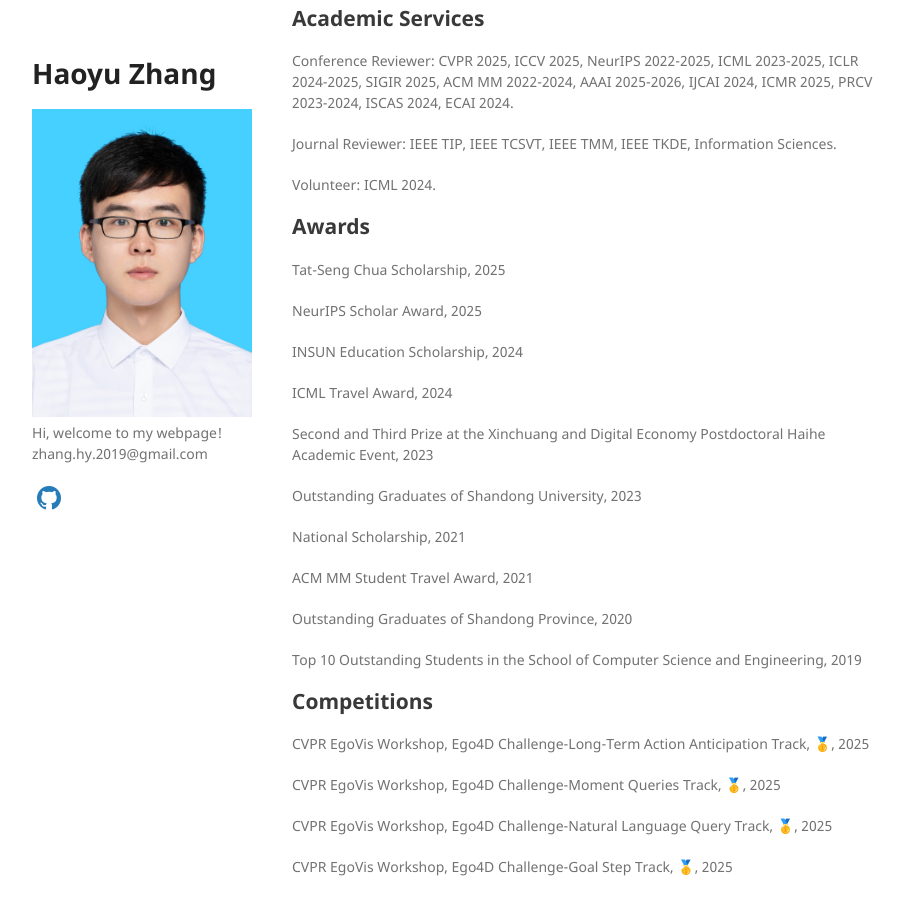
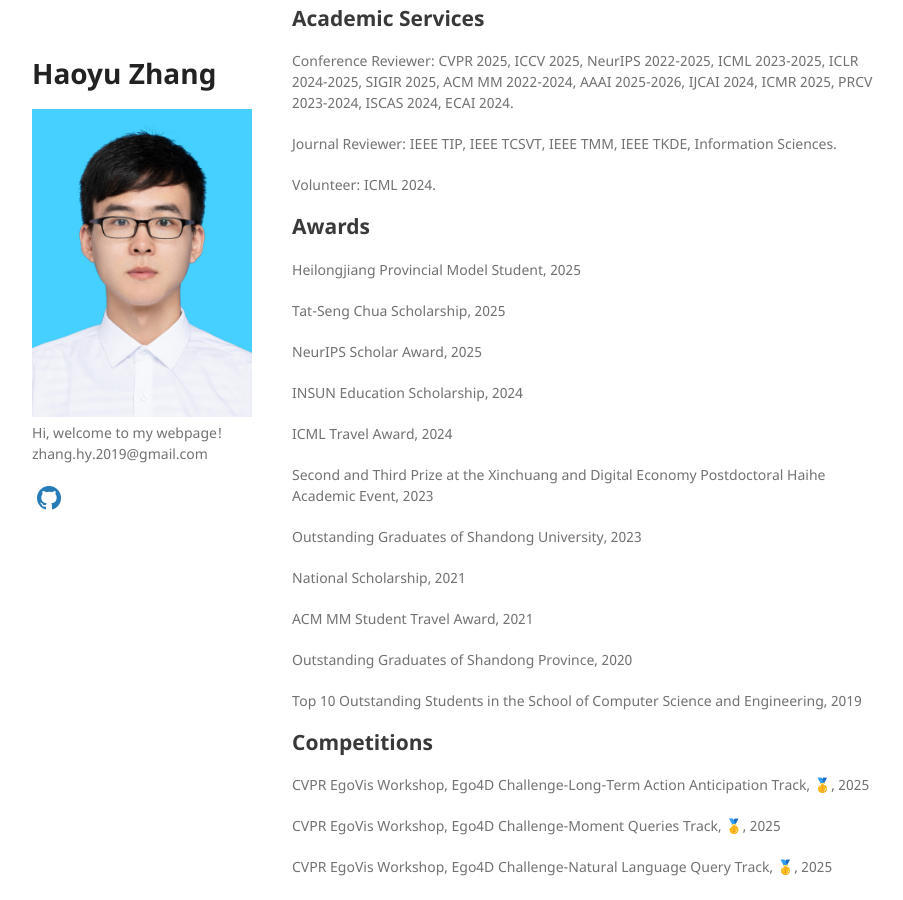
Before and after one commit to Hyu-Zhang/Hyu-Zhang.github.io, a Jekyll site: the page built from index.md, in a window 1280 px wide and 900 px high, scrolled down 2386 px. Shown: the whole window, without its empty margins (178-1081 px from the left). Built offline with Jekyll 4.4.1, drawn with Linux system fonts in a browser that asks for light colours; a style sheet for code colours, icons or effects is not loaded; our own code applies the rules of GitHub Pages for plain Markdown files.

Commit message:
Update index.md

```diff
--- a/index.md
+++ b/index.md
@@ -145,6 +145,9 @@
 <!--
 2023信创与数字经济博士后海河学术论坛，二等奖，三等奖
 -->
+
+Heilongjiang Provincial Model Student, 2025
+
 Tat-Seng Chua Scholarship, 2025
 
 NeurIPS Scholar Award, 2025
```
